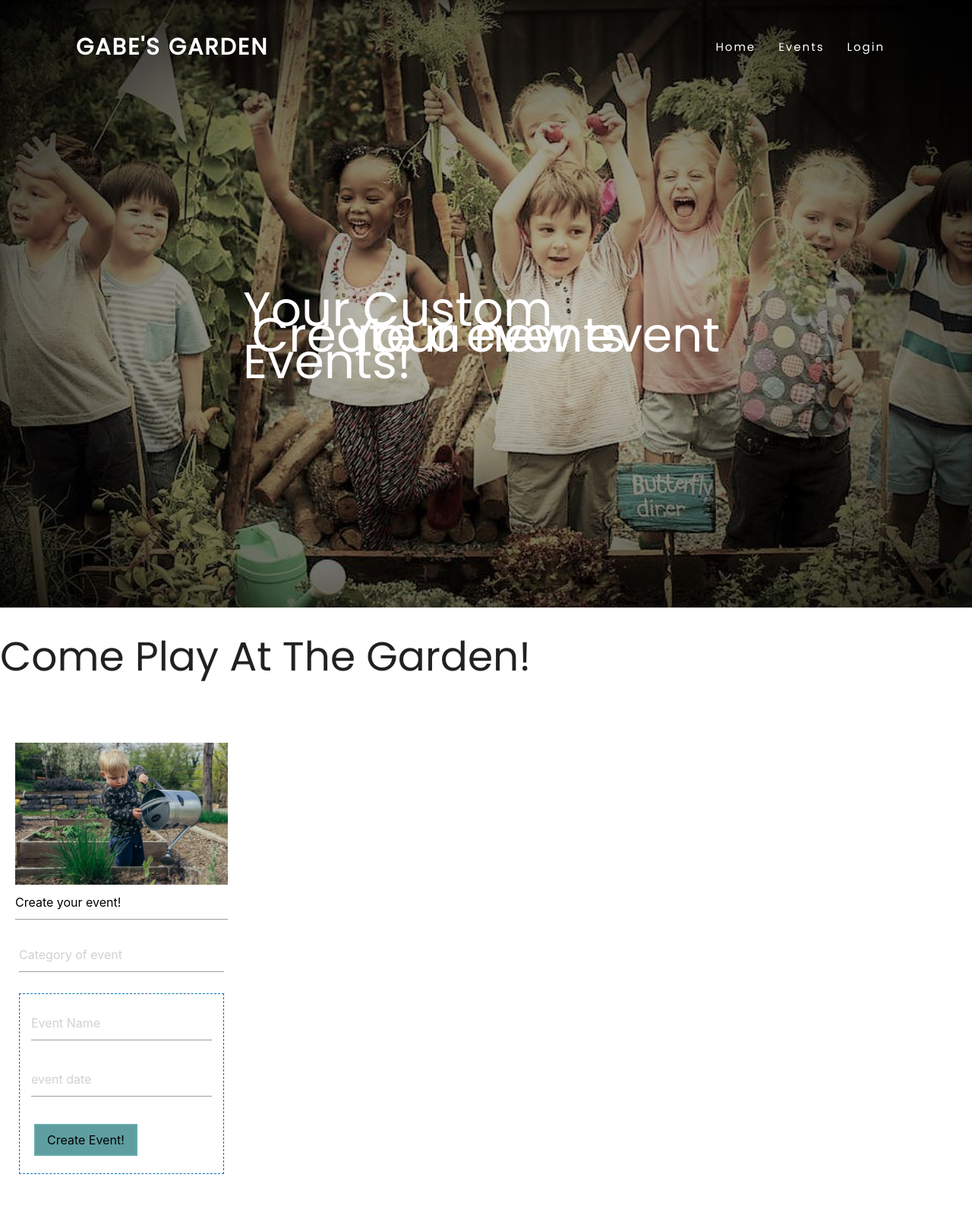
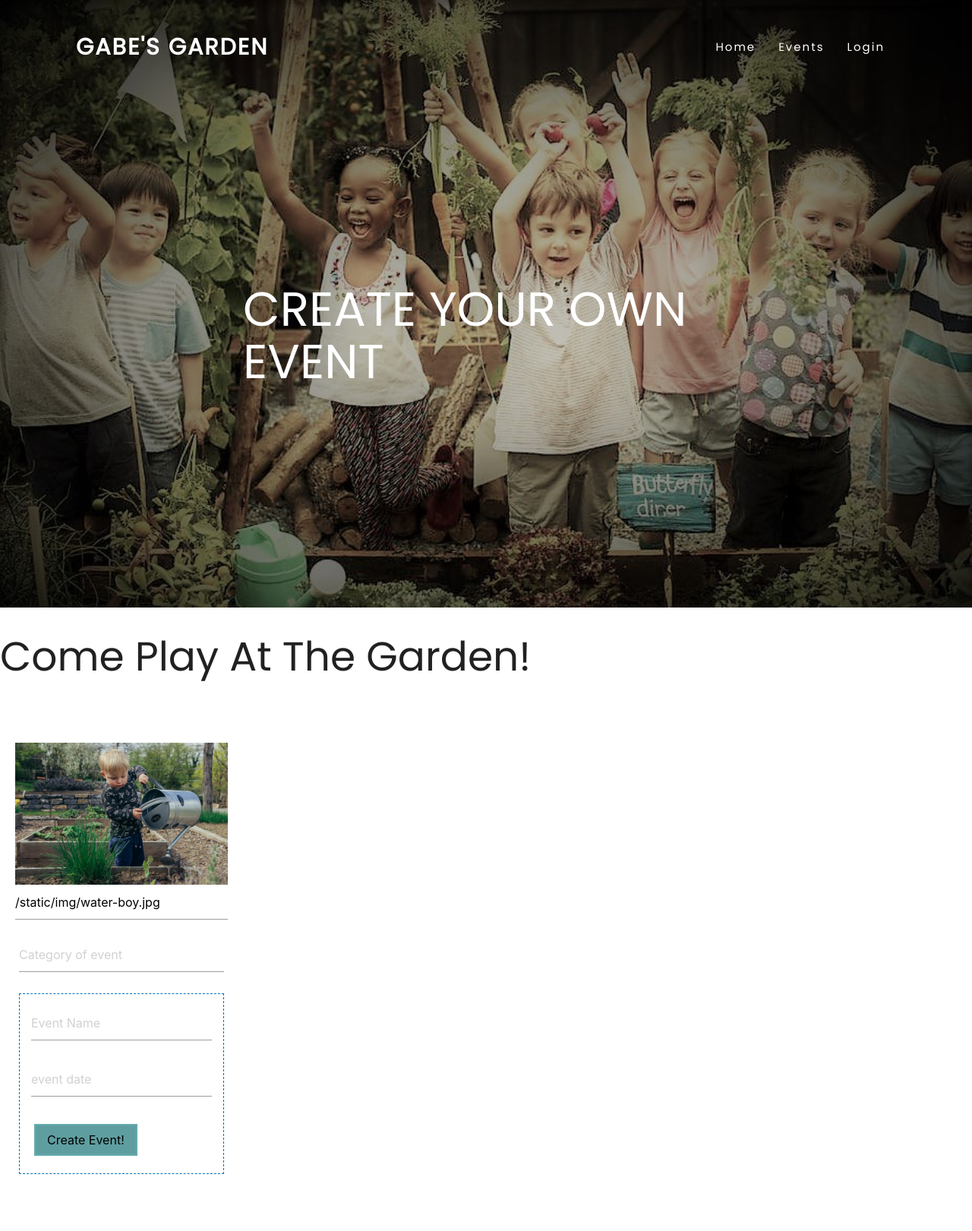
Before and after one commit to Code-Institute-Submissions/susanmarie87-The-Garden_NovResub, a Flask app: template templates/profile.html in a window 1280 px wide. Shown: the top 1621 px of the page at 76% size. Run offline with Flask 2, Linux system fonts and the light colour scheme; the template is opened without the code that fills it, so the values that code supplies are empty; some libraries are stand-ins or nearby versions; some web fonts are replaced.

Commit message:
Correct strings

```diff
--- a/templates/profile.html
+++ b/templates/profile.html
@@ -6,7 +6,7 @@
     &nbsp;
 </div>
 
-<h1>Create a new event</h1>
+<h1>CREATE YOUR OWN EVENT</h1>
 <form class="" method="POST" action="{{ url_for('create_event') }}">
     <div class="wrapper">
         <div class="cards_wrap">
@@ -14,7 +14,7 @@
                 <div class="card_inner">
                     <div class="card_top">
                         <img src="/static/img/water-boy.jpg" alt="new_event_image" />
-                        <input type="text" name="image" value="Create your event!">
+                        <input type="text" value="/static/img/water-boy.jpg" name="image">
                     </div>
                     <div class="card_bottom">
                         <div class="card_category">
@@ -36,7 +36,6 @@
         </div>
     </div>
 </form>
-<h1> Your events</h1>
 <form class="" method="POST" action="{{ url_for('unregister_event') }}">
     <div class="wrapper">
         <div class="cards_wrap">
@@ -70,7 +69,6 @@
         </div>
     </div>
 </form>
-<h1> Your Custom Events!</h1>
 <form class="" method="POST">
     <div class="wrapper">
         <div class="cards_wrap">
@@ -94,12 +92,14 @@
                             <p>
                                 {{ event.event_date }}
                             </p>
+
                             <button class="button1" value="{{ event._id }}" name="open_edit_event"
-                                formaction="{{url_for("open_edit_event")}}" type="submit">Edit
+                                formaction="{{url_for('edit_event')}}" type="submit">Edit
                                 Event</button>
                             <button class="button1" value="{{ event._id }}" name="delete_event"
-                                formaction="{{url_for("delete_event")}}" type="submit">Delete
+                                formaction="{{url_for('delete_event')}}" type="submit">Delete
                                 Event</button>
+
                         </div>
                     </div>
                 </div>
```
